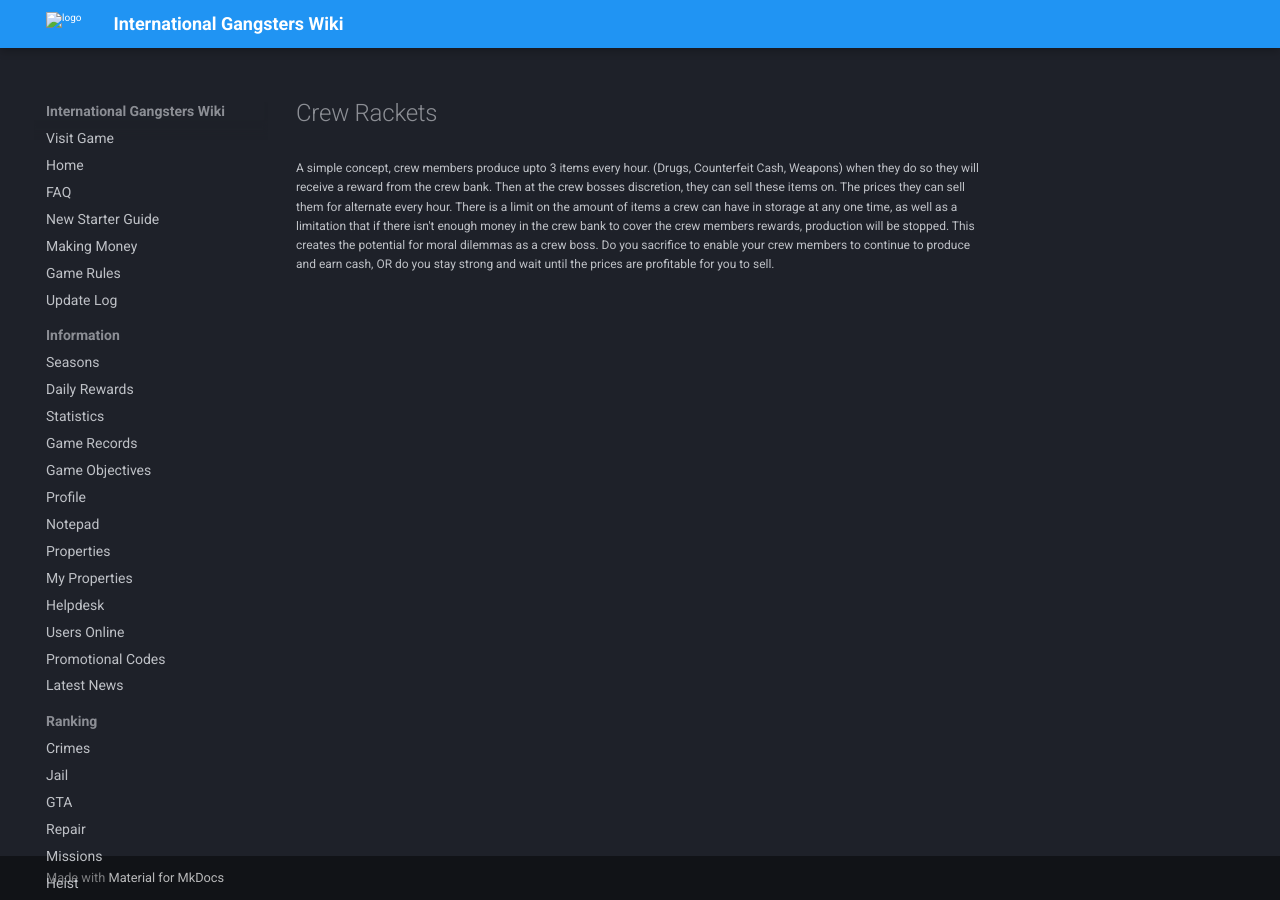
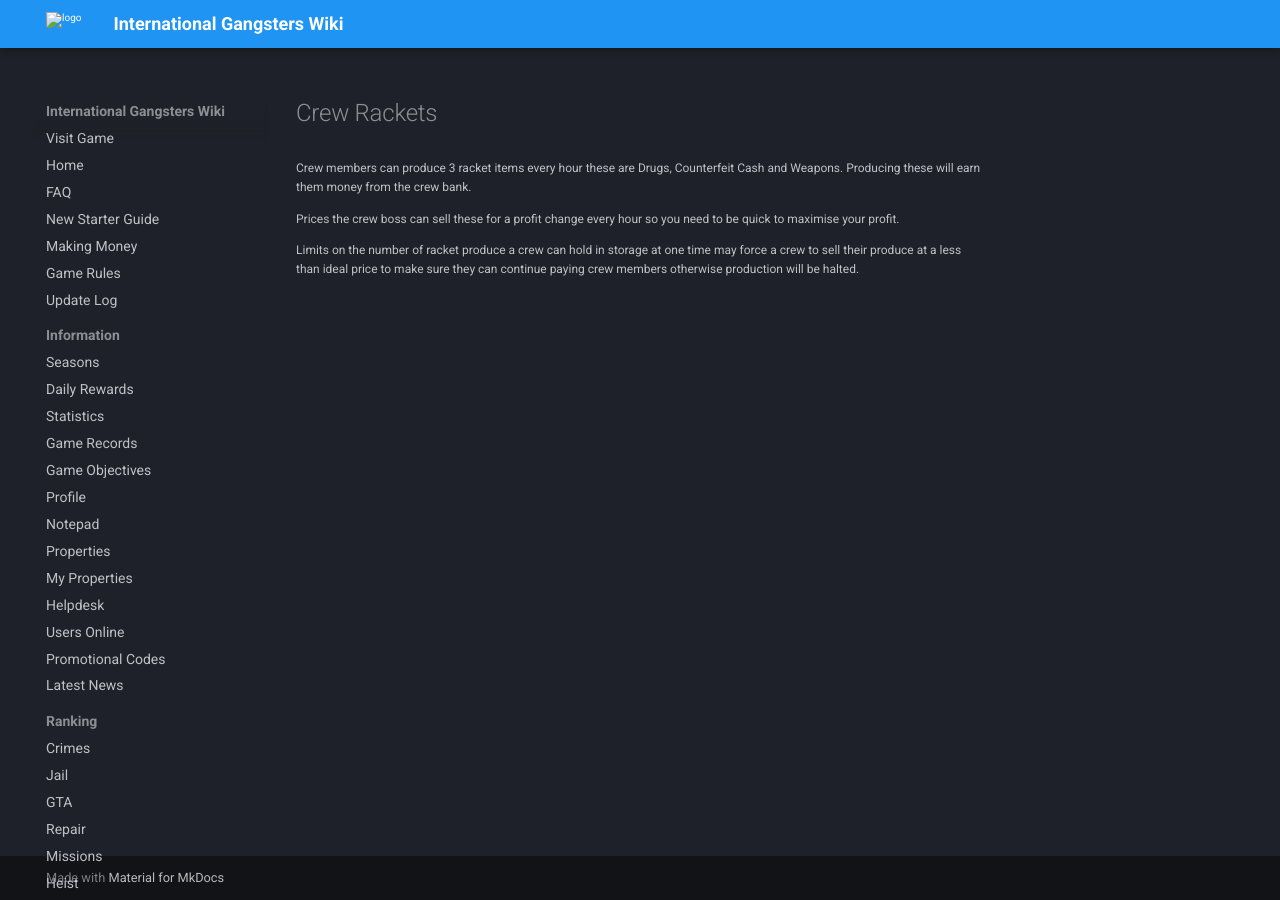
Before and after one commit to InternationalGangsters/wiki, an MkDocs documentation site: the page built from docs/crews/crew_rackets.md, in a window 1280 px wide. Built offline with MkDocs 1.6.1 and Material for MkDocs 9.7.7, drawn with Linux system fonts in a browser that asks for light colours; comment, search, counter and statistics services are not loaded.

Commit message:
Update crew_rackets.md
Additional wording created - Mol

```diff
--- a/docs/crews/crew_rackets.md
+++ b/docs/crews/crew_rackets.md
@@ -1,3 +1,7 @@
 # Crew Rackets
 
-A simple concept, crew members produce upto 3 items every hour. (Drugs, Counterfeit Cash, Weapons) when they do so they will receive a reward from the crew bank. Then at the crew bosses discretion, they can sell these items on. The prices they can sell them for alternate every hour. There is a limit on the amount of items a crew can have in storage at any one time, as well as a limitation that if there isn't enough money in the crew bank to cover the crew members rewards, production will be stopped. This creates the potential for moral dilemmas as a crew boss. Do you sacrifice to enable your crew members to continue to produce and earn cash, OR do you stay strong and wait until the prices are profitable for you to sell.
+Crew members can produce 3 racket items every hour these are Drugs, Counterfeit Cash and Weapons. Producing these will earn them money from the crew bank.
+
+Prices the crew boss can sell these for a profit change every hour so you need to be quick to maximise your profit.
+
+Limits on the number of racket produce a crew can hold in storage at one time may force a crew to sell their produce at a less than ideal price to make sure they can continue paying crew members otherwise production will be halted.
```
